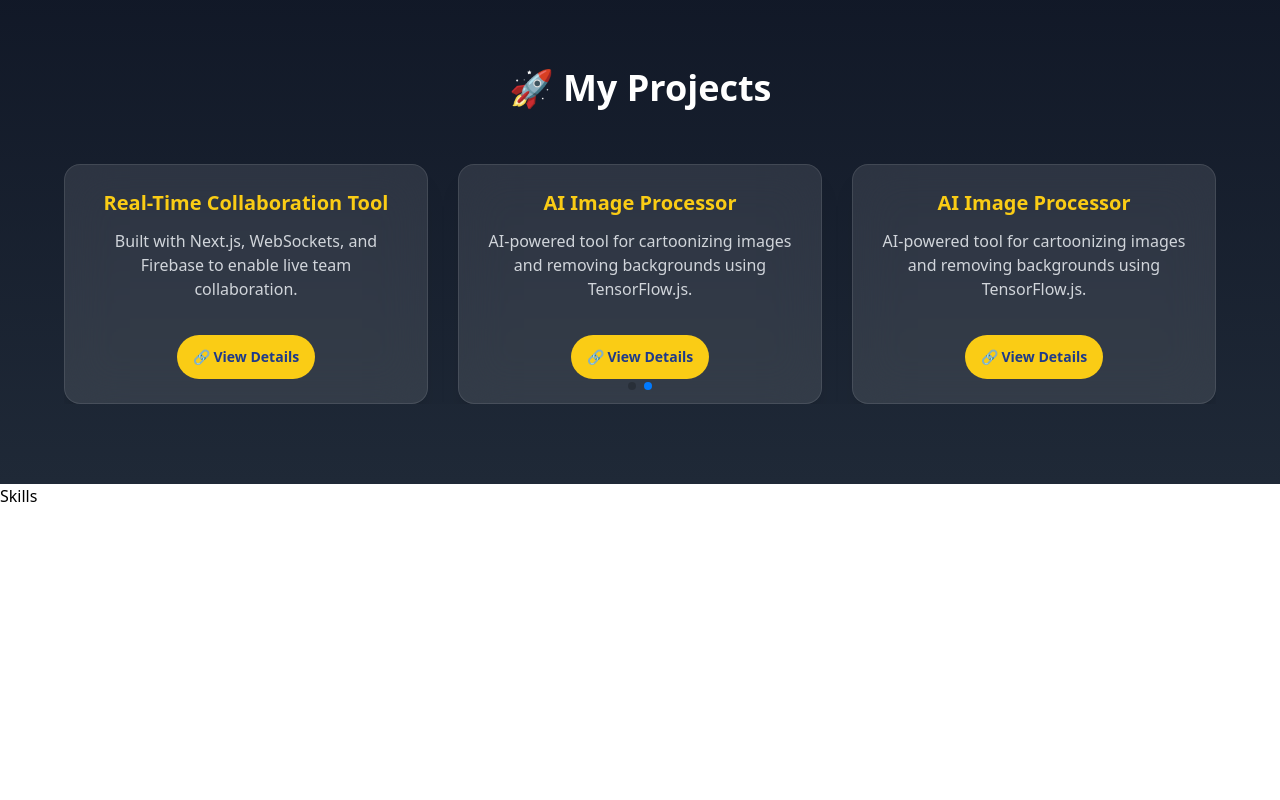
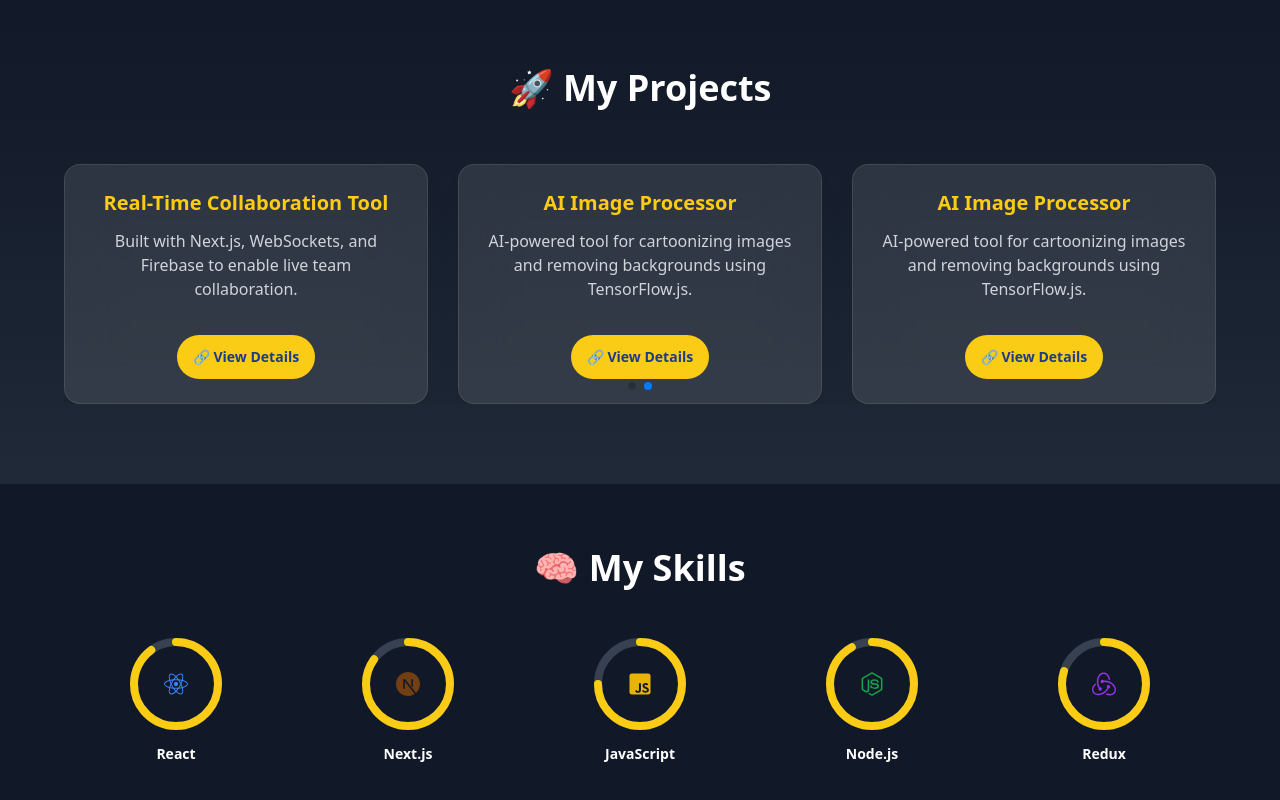
Before and after one commit to ajaykumar-21/My-Portfolio, a Next.js app: page / in a window 1280 px wide. Shown: the part 812-1612 px from the top of the page. Before the commit the page ends 1320 px from the top, so only its background shows below. Built offline with nearby package versions, Linux system fonts and the light colour scheme.

Commit message:
create skills section component and add animation, tooltips etc

```diff
--- a/package.json
+++ b/package.json
@@ -16,6 +16,7 @@
     "react-dom": "^18.3.1",
     "react-icons": "^5.5.0",
     "react-simple-typewriter": "^5.0.1",
+    "react-tooltip": "^5.28.0",
     "swiper": "^11.2.6"
   },
   "devDependencies": {
--- a/src/app/page.js
+++ b/src/app/page.js
@@ -1,8 +1,7 @@
-// import Header from "@/components/Header";
+import Header from "@/components/Skills";
 import Hero from "@/components/Hero";
 // import About from "@/components/About";
 import Projects from "@/components/Projects";
-import Skills from "@/components/Skills";
 
 export default function Home() {
   return (
@@ -10,7 +9,7 @@ export default function Home() {
       {/* <Header /> */}
       <Hero />
       <Projects />
-      <Skills />
+      <Header />
       {/* <About /> */}
     </div>
   );
--- a/src/components/Header.js
+++ /dev/null
@@ -1,36 +0,0 @@
-"use client";
-
-import DarkModeToggle from "./DarkModeToggle";
-import Link from "next/link";
-import { motion } from "framer-motion";
-
-const Header = () => {
-  return (
-    <header className="w-full bg-gray-900 dark:bg-gray-700 text-white fixed top-0 z-10">
-      <nav className="max-w-7xl mx-auto flex justify-between items-center p-4">
-        <h1 className="text-xl font-bold">Ajay Kumar</h1>
-        <ul className="flex space-x-6">
-          <li>
-            <Link href="/">Home</Link>
-          </li>
-          <li>
-            <motion.div whileHover={{ scale: 1.1 }}>
-              <Link href="/about">About</Link>
-            </motion.div>
-          </li>
-          <li>
-            <Link href="/projects">Projects</Link>
-          </li>
-          <li>
-            <Link href="/contact">Contact</Link>
-          </li>
-        </ul>
-        <div className="flex items-center space-x-4">
-          <DarkModeToggle />
-        </div>
-      </nav>
-    </header>
-  );
-};
-
-export default Header;
--- a/src/components/Skills.js
+++ b/src/components/Skills.js
@@ -1,7 +1,143 @@
-import React from "react";
+"use client";
 
-function Skills() {
-  return <div>Skills</div>;
-}
+import { motion } from "framer-motion";
+import {
+  FaReact,
+  FaNodeJs,
+  FaHtml5,
+  FaCss3Alt,
+  FaJsSquare,
+  FaGitAlt,
+} from "react-icons/fa";
+import { SiNextdotjs, SiTailwindcss, SiRedux } from "react-icons/si";
+import { Tooltip } from "react-tooltip";
+
+const skills = [
+  {
+    name: "React",
+    icon: <FaReact className="text-blue-500" />,
+    percentage: 90,
+  },
+  {
+    name: "Next.js",
+    icon: <SiNextdotjs className="text-yellow-900" />,
+    percentage: 85,
+  },
+  {
+    name: "JavaScript",
+    icon: <FaJsSquare className="text-yellow-500" />,
+    percentage: 75,
+  },
+  {
+    name: "Node.js",
+    icon: <FaNodeJs className="text-green-600" />,
+    percentage: 92,
+  },
+  {
+    name: "Redux",
+    icon: <SiRedux className="text-purple-600" />,
+    percentage: 80,
+  },
+  // {
+  //   name: "Tailwind CSS",
+  //   icon: <SiTailwindcss className="text-blue-400" />,
+  //   percentage: 88,
+  // },
+  // {
+  //   name: "HTML5",
+  //   icon: <FaHtml5 className="text-orange-600" />,
+  //   percentage: 95,
+  // },
+  // {
+  //   name: "CSS3",
+  //   icon: <FaCss3Alt className="text-blue-600" />,
+  //   percentage: 90,
+  // },
+  // { name: "Git", icon: <FaGitAlt className="text-red-600" />, percentage: 85 },
+];
+
+const Skills = () => {
+  return (
+    <section className="py-16 bg-gray-100 dark:bg-gray-900" id="skills">
+      <div className="max-w-6xl mx-auto px-4 text-center">
+        <motion.h2
+          className="text-4xl font-bold mb-12 text-gray-800 dark:text-white"
+          initial={{ opacity: 0, y: -30 }}
+          whileInView={{ opacity: 1, y: 0 }}
+          transition={{ duration: 0.6 }}
+        >
+          🧠 My Skills
+        </motion.h2>
+
+        <motion.div
+          className="grid grid-cols-2 sm:grid-cols-3 md:grid-cols-4 lg:grid-cols-5 gap-10"
+          initial="hidden"
+          whileInView="visible"
+          viewport={{ once: true }}
+        >
+          {skills.map((skill, i) => (
+            <motion.div
+              key={i}
+              className="relative group flex flex-col items-center gap-3"
+              initial={{ opacity: 0, scale: 0.8 }}
+              whileInView={{ opacity: 1, scale: 1 }}
+              whileHover={{
+                scale: 1.1,
+                rotate: 1,
+                transition: { type: "spring", stiffness: 300, damping: 10 },
+              }}
+              transition={{ duration: 0.4, delay: i * 0.1 }}
+            >
+              <div
+                className="relative w-24 h-24 cursor-pointer"
+                data-tooltip-id={`tooltip-${i}`}
+                data-tooltip-content={`${skill.percentage}% proficiency in ${skill.name}`}
+              >
+                <svg className="w-full h-full transform -rotate-90">
+                  <circle
+                    cx="48"
+                    cy="48"
+                    r="42"
+                    stroke="currentColor"
+                    strokeWidth="8"
+                    fill="transparent"
+                    className="text-gray-300 dark:text-gray-700"
+                  />
+                  <motion.circle
+                    cx="48"
+                    cy="48"
+                    r="42"
+                    stroke="currentColor"
+                    strokeWidth="8"
+                    fill="transparent"
+                    strokeLinecap="round"
+                    className="text-yellow-400"
+                    initial={{ pathLength: 0 }}
+                    animate={{ pathLength: skill.percentage / 100 }}
+                    transition={{ duration: 1 }}
+                  />
+                </svg>
+                <div className="absolute inset-0 flex items-center justify-center text-yellow-500 text-2xl">
+                  {skill.icon}
+                </div>
+              </div>
+              <p className="text-sm font-semibold text-gray-800 dark:text-white">
+                {skill.name}
+              </p>
+
+              {/* Tooltip with animation and delay */}
+              <Tooltip
+                id={`tooltip-${i}`}
+                className="z-50 !text-sm !bg-gray-900 !text-white !rounded-md !px-3 !py-2 dark:!bg-white dark:!text-gray-900"
+                delayShow={200}
+                float
+              />
+            </motion.div>
+          ))}
+        </motion.div>
+      </div>
+    </section>
+  );
+};
 
 export default Skills;
```
Also changed, not shown: 1 other file (tests, documents, lock files or other folders).
